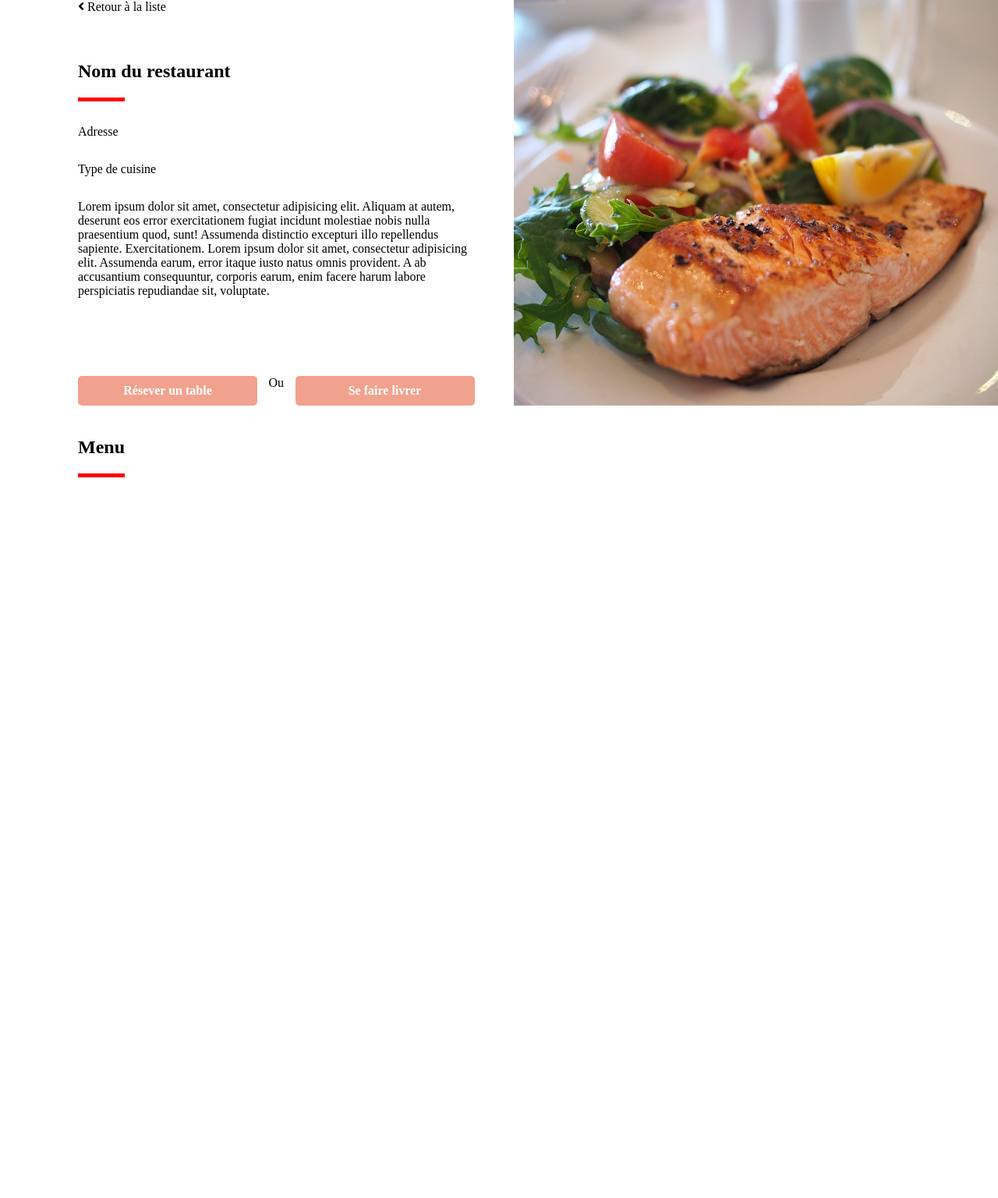
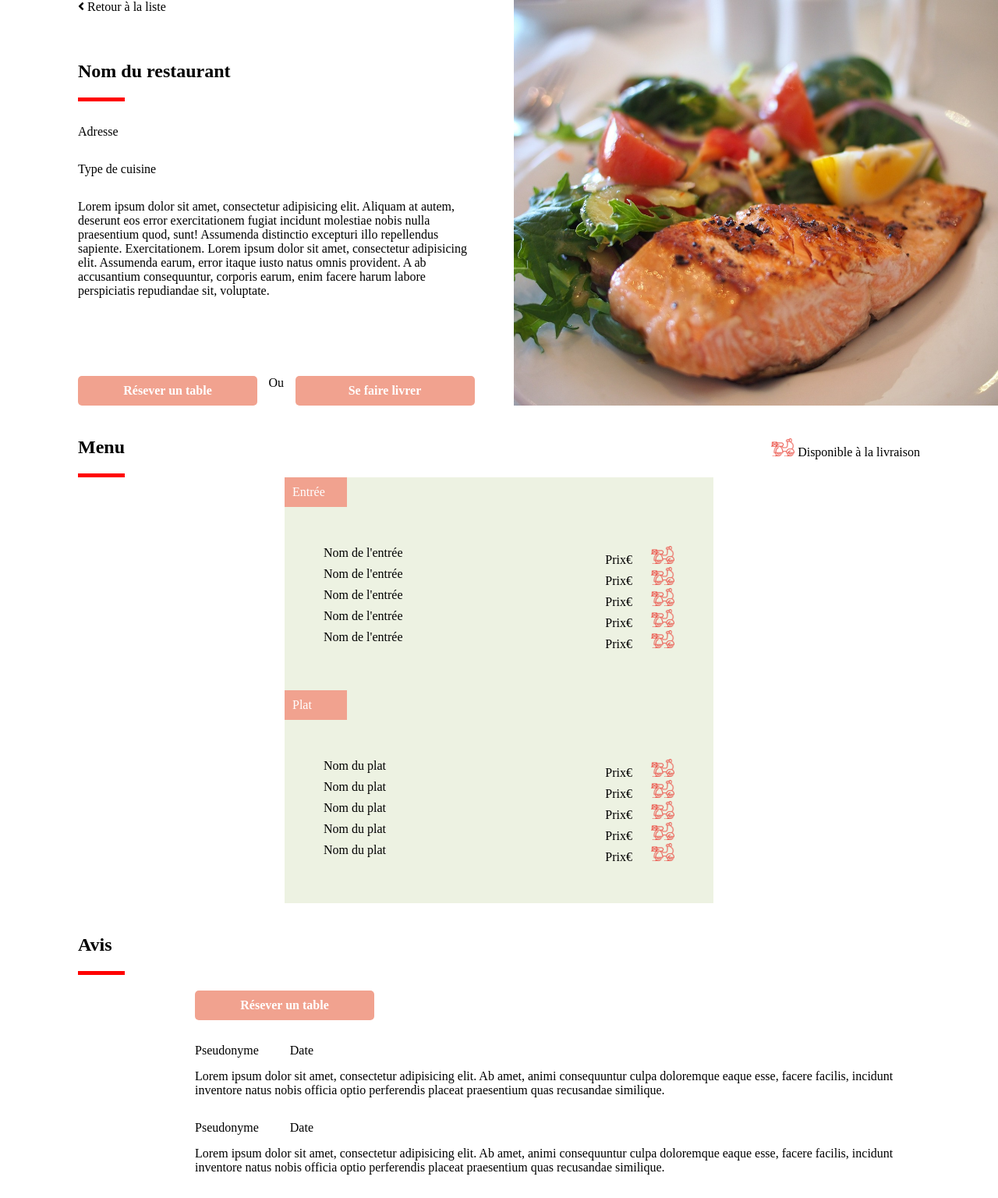
Before and after one commit to Yohan-latte/Ma-table, a PHP site: page /restaurant.php in a window 1280 px wide. Shown: the whole page at 78% size. Before the commit the page ends 612 px from the top, so only its background shows below. Run offline with PHP 8.4, Linux system fonts and the light colour scheme; some libraries are stand-ins or nearby versions.

Commit message:
restaurant.php end

```diff
--- a/App/css/style.css
+++ b/App/css/style.css
@@ -60,3 +60,56 @@ body{
 #menu{
     margin: 20px 100px 0px 100px;
 }
+#heading-menu{
+    display: flex;
+    flex-direction: row;
+    flex-wrap: nowrap;
+    justify-content: space-between;
+    align-items: center;
+    align-content: stretch;
+}
+.menu-line{
+    display: flex;
+    flex-direction: row;
+    flex-wrap: nowrap;
+    justify-content: space-between;
+    align-items: stretch;
+    align-content: stretch;
+    padding-left: 50px;
+}
+.menu{
+    width: 500px;
+    background-color: #EDF2E2;
+    padding: 50px;
+    padding-top: 0px;
+    padding-left: 0px;
+    margin: auto;
+}
+#menu-entree::before{
+    content: "Entrée";
+}
+#menu-plat::before{
+    content: "Plat";
+}
+.menu::before{
+    color: white;
+    display: block;
+    width: 60px;
+    margin-bottom: 50px;
+    background-color: #F1A28F;
+    padding: 10px;
+}
+
+#avis{
+    margin: 20px 100px 0px 100px;
+}
+.avis-container{
+    display: flex;
+    flex-direction: column;
+    flex-wrap: nowrap;
+    justify-content: center;
+    align-items: baseline;
+    align-content: stretch;
+    margin-left: 150px;
+    margin-top: 20px;
+}
--- a/App/src/restaurant.php
+++ b/App/src/restaurant.php
@@ -31,10 +31,47 @@
     </div>
 </section>
 <section id="menu">
-    <div class="title">
-        <h2>Menu</h2>
+    <div id="heading-menu">
+        <div class="title">
+            <h2>Menu</h2>
+        </div>
+        <div>
+            <img src="../img/delivery.png" alt="" style="width: 30px">
+            Disponible à la livraison
+        </div>
+    </div>
+    <div id="menu-entree" class="menu space-bottom">
+        <div class="menu-line"><span>Nom de l'entrée</span><span>Prix€ <img src="../img/delivery.png" alt="" style="width: 30px; margin-left: 20px"></span></div>
+        <div class="menu-line"><span>Nom de l'entrée</span><span>Prix€ <img src="../img/delivery.png" alt="" style="width: 30px; margin-left: 20px"></span></div>
+        <div class="menu-line"><span>Nom de l'entrée</span><span>Prix€ <img src="../img/delivery.png" alt="" style="width: 30px; margin-left: 20px"></span></div>
+        <div class="menu-line"><span>Nom de l'entrée</span><span>Prix€ <img src="../img/delivery.png" alt="" style="width: 30px; margin-left: 20px"></span></div>
+        <div class="menu-line"><span>Nom de l'entrée</span><span>Prix€ <img src="../img/delivery.png" alt="" style="width: 30px; margin-left: 20px"></span></div>
+    </div>
+    <div id="menu-plat" class="menu">
+        <div class="menu-line"><span>Nom du plat</span><span>Prix€ <img src="../img/delivery.png" alt="" style="width: 30px; margin-left: 20px"></span></div>
+        <div class="menu-line"><span>Nom du plat</span><span>Prix€ <img src="../img/delivery.png" alt="" style="width: 30px; margin-left: 20px"></span></div>
+        <div class="menu-line"><span>Nom du plat</span><span>Prix€ <img src="../img/delivery.png" alt="" style="width: 30px; margin-left: 20px"></span></div>
+        <div class="menu-line"><span>Nom du plat</span><span>Prix€ <img src="../img/delivery.png" alt="" style="width: 30px; margin-left: 20px"></span></div>
+        <div class="menu-line"><span>Nom du plat</span><span>Prix€ <img src="../img/delivery.png" alt="" style="width: 30px; margin-left: 20px"></span></div>
     </div>
 </section>
+<section id="avis">
+    <div class="title">
+        <h2>Avis</h2>
+    </div>
+    <div class="avis-container">
+        <div class="btn link space-bottom">Résever un table</div>
+        <div class="space-bottom">
+            <div style="margin-bottom: 15px"><span>Pseudonyme</span><span style="margin-left: 40px">Date</span></div>
+            <div>Lorem ipsum dolor sit amet, consectetur adipisicing elit. Ab amet, animi consequuntur culpa doloremque eaque esse, facere facilis, incidunt inventore natus nobis officia optio perferendis placeat praesentium quas recusandae similique.</div>
+        </div>
+        <div class="space-bottom">
+            <div style="margin-bottom: 15px"><span>Pseudonyme</span><span style="margin-left: 40px">Date</span></div>
+            <div>Lorem ipsum dolor sit amet, consectetur adipisicing elit. Ab amet, animi consequuntur culpa doloremque eaque esse, facere facilis, incidunt inventore natus nobis officia optio perferendis placeat praesentium quas recusandae similique.</div>
+        </div>
+    </div>
 
 
+</section>
+
 <?php require_once ('../Base-Part/Footer-Part/footer.php')?>
```
Also changed, not shown: App/img/delivery.png (added).
